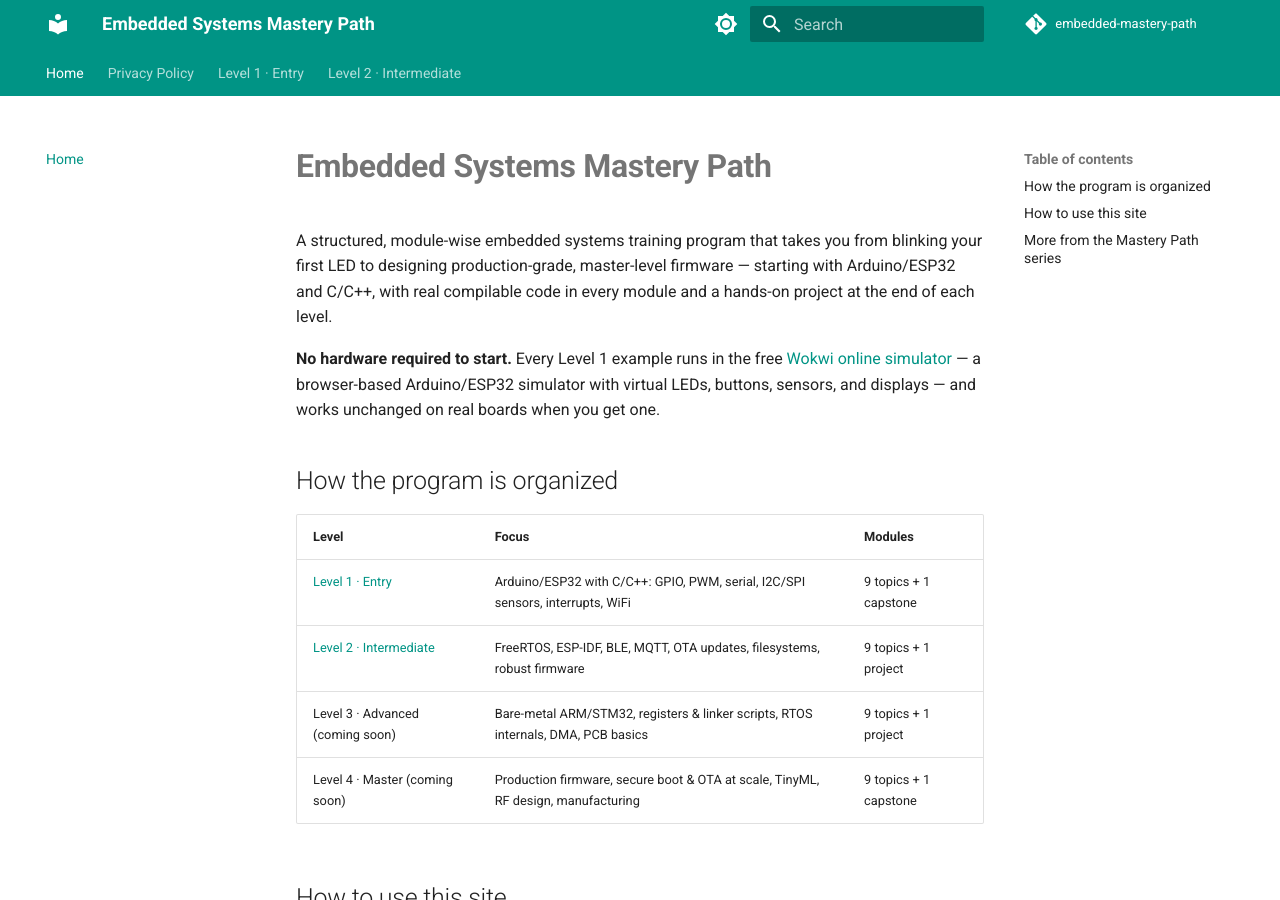
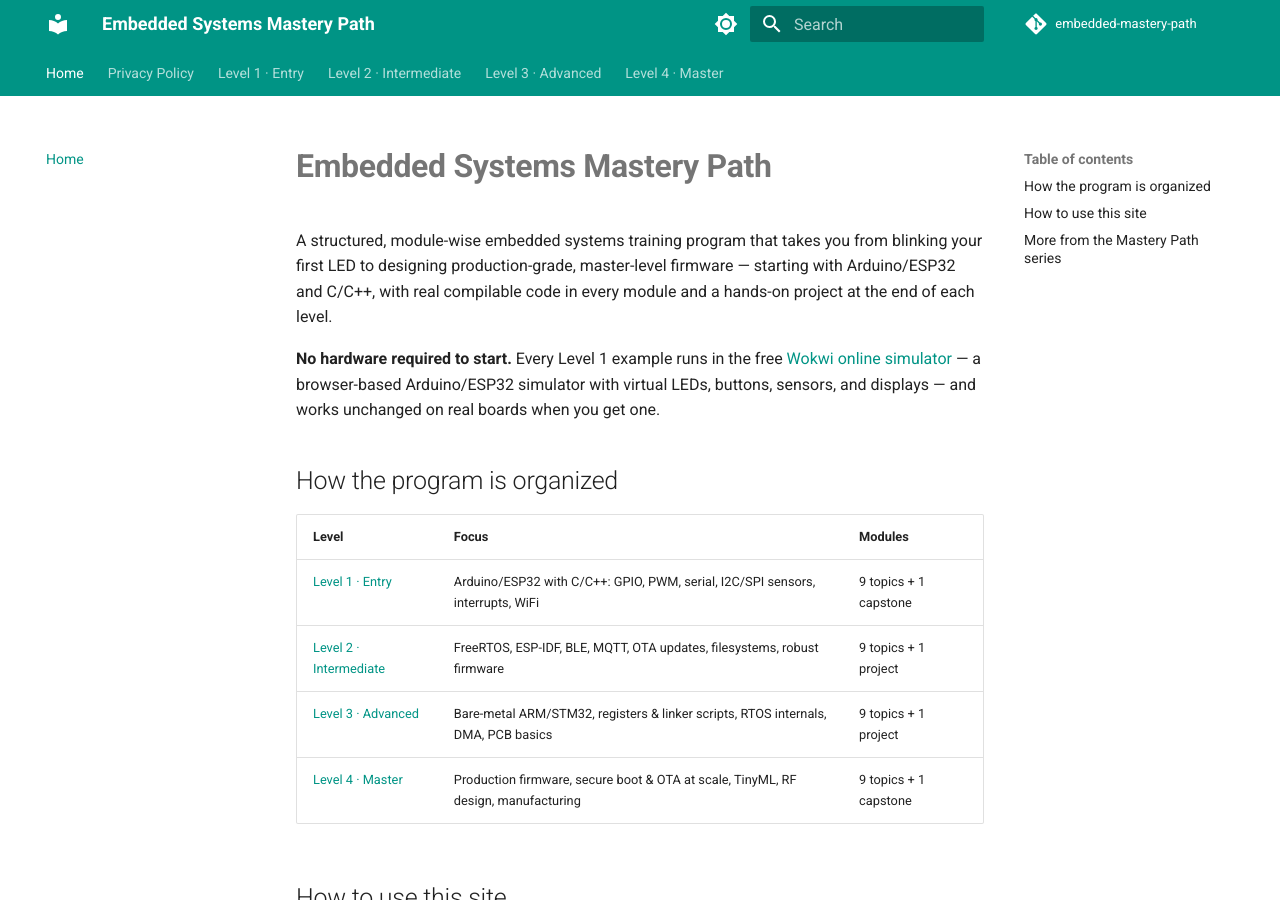
Before and after one commit to SIGILIPELLI/embedded-mastery-path, an MkDocs documentation site: the page built from docs/index.md, in a window 1280 px wide and 900 px high. Built offline with MkDocs 1.6.1 and Material for MkDocs 9.7.7, drawn with Linux system fonts in a browser that asks for light colours; comment, search, counter and statistics services are not loaded; part of the change alters nothing that is shown.

Commit message:
Restore finished level(s) to nav/sitemap/homepage
Co-Authored-By: Claude Opus 5 <noreply@anthropic.com>

```diff
--- a/docs/index.md
+++ b/docs/index.md
@@ -21,8 +21,8 @@ unchanged on real boards when you get one.
 |-------|-------|---------|
 | [Level 1 · Entry](level-1/index.md) | Arduino/ESP32 with C/C++: GPIO, PWM, serial, I2C/SPI sensors, interrupts, WiFi | 9 topics + 1 capstone |
 | [Level 2 · Intermediate](level-2/index.md) | FreeRTOS, ESP-IDF, BLE, MQTT, OTA updates, filesystems, robust firmware | 9 topics + 1 project |
-| Level 3 · Advanced (coming soon) | Bare-metal ARM/STM32, registers & linker scripts, RTOS internals, DMA, PCB basics | 9 topics + 1 project |
-| Level 4 · Master (coming soon) | Production firmware, secure boot & OTA at scale, TinyML, RF design, manufacturing | 9 topics + 1 capstone |
+| [Level 3 · Advanced](level-3/index.md) | Bare-metal ARM/STM32, registers & linker scripts, RTOS internals, DMA, PCB basics | 9 topics + 1 project |
+| [Level 4 · Master](level-4/index.md) | Production firmware, secure boot & OTA at scale, TinyML, RF design, manufacturing | 9 topics + 1 capstone |
 
 ## How to use this site
 
--- a/mkdocs.yml
+++ b/mkdocs.yml
@@ -74,7 +74,27 @@ nav:
       - "Watchdogs & Robust Firmware": level-2/08-watchdogs-robust-firmware.md
       - "Debugging & Unit Testing": level-2/09-debugging-unit-testing.md
       - "Project — WiFi Data Logger": level-2/10-project-wifi-data-logger.md
-# --- auto-pruned stub levels (see AdSense low-value-content fix) ---
-exclude_docs: |
-  level-3/*.md
-  level-4/*.md
+  - "Level 3 · Advanced":
+      - Overview: level-3/index.md
+      - "Bare-Metal ARM Cortex-M (STM32)": level-3/01-bare-metal-arm-stm32.md
+      - "Registers, Linker Scripts & Startup Code": level-3/02-registers-linker-startup.md
+      - "RTOS Internals": level-3/03-rtos-internals.md
+      - "DMA & High-Speed Peripherals": level-3/04-dma-high-speed-peripherals.md
+      - "Low-Power Design Deep Dive": level-3/05-low-power-design.md
+      - "Interrupts & the NVIC": level-3/06-interrupts-nvic.md
+      - "PCB Design Basics (KiCad)": level-3/07-pcb-design-kicad.md
+      - "Protocol Deep Dive (UART/I2C/SPI/CAN)": level-3/08-protocol-deep-dive.md
+      - "Bootloaders & Firmware Updates": level-3/09-bootloaders.md
+      - "Project — Custom Sensor Board Firmware": level-3/10-project-sensor-board.md
+  - "Level 4 · Master":
+      - Overview: level-4/index.md
+      - "Production Firmware Architecture": level-4/01-production-firmware-architecture.md
+      - "Secure Boot & Encrypted OTA at Scale": level-4/02-secure-boot-ota-scale.md
+      - "TinyML & Edge AI": level-4/03-tinyml-edge-ai.md
+      - "RF & Wireless Protocol Design": level-4/04-rf-protocol-design.md
+      - "HIL Testing & CI for Firmware": level-4/05-hil-testing-ci.md
+      - "Functional Safety & MISRA": level-4/06-functional-safety-misra.md
+      - "Ultra-Low-Power & Energy Harvesting": level-4/07-ultra-low-power.md
+      - "Manufacturing, DFM & Factory Test": level-4/08-manufacturing-dfm-test.md
+      - "Fleet Management & Device Clouds": level-4/09-fleet-management.md
+      - "Capstone — Production IoT Product": level-4/10-capstone-production-iot.md
```
